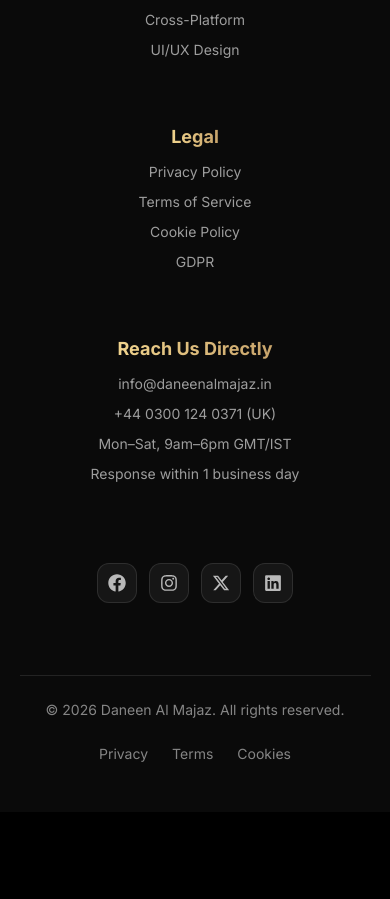
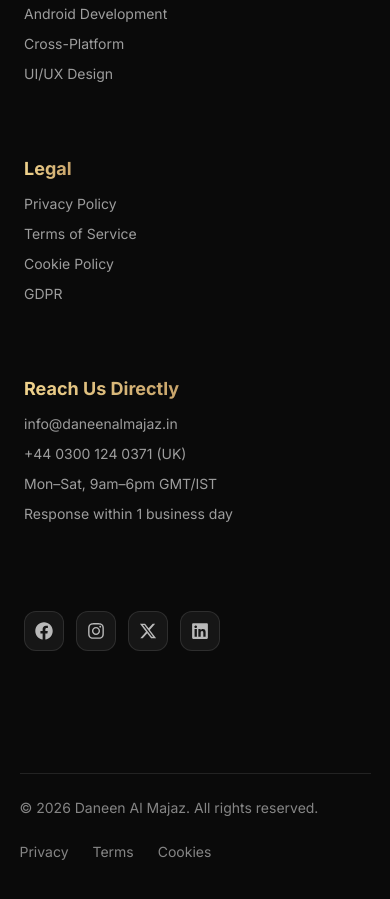
Before and after one commit to faheemnazir/landingpagedan, a React (Vite) app: page /gdpr in a window 390 px wide. Shown: the part 5526-6425 px from the top of the page. Before the commit the page ends 6338 px from the top, so only its background shows below. Built offline with nearby package versions, Linux system fonts and the light colour scheme.

Commit message:
fix(responsive): left-align footer on mobile, add left margins, implement full-width bottom CTA bar, adjust buttons

```diff
--- a/src/components/Footer.css
+++ b/src/components/Footer.css
@@ -335,19 +335,19 @@
 
 @media (max-width: 768px) {
   .scroll-to-top {
-    right: 24px;
-    bottom: 24px;
+    right: 88px;
+    bottom: 70px;
   }
 
   .footer-content {
-    padding: 40px 0 24px 0;
+    padding: 40px 24px 74px 24px;
   }
 
   .footer-top-row {
     flex-direction: column;
-    gap: 24px;
-    align-items: center;
-    text-align: center;
+    gap: 32px;
+    align-items: flex-start;
+    text-align: left;
   }
 
   .footer-brand {
@@ -366,8 +366,8 @@
 
   .link-group {
     order: 3;
-    align-items: center;
-    text-align: center;
+    align-items: flex-start;
+    text-align: left;
     margin-bottom: 8px;
   }
 
@@ -378,11 +378,11 @@
   .social-links {
     order: 4;
     margin-top: 16px;
-    justify-content: center;
+    justify-content: flex-start;
   }
 
   .link-group ul {
-    align-items: center;
+    align-items: flex-start;
   }
 
   .newsletter-form {
@@ -398,6 +398,7 @@
   .footer-bottom {
     flex-direction: column;
     gap: 24px;
-    text-align: center;
+    align-items: flex-start;
+    text-align: left;
   }
 }
--- a/src/components/Navbar.css
+++ b/src/components/Navbar.css
@@ -205,23 +205,28 @@
 }
 
 @media (max-width: 768px) {
+  .floating-call-btn.visible {
+    bottom: 70px; /* Push above full-width bottom bar */
+  }
+
   .floating-consult-btn.visible {
     display: flex;
     position: fixed;
-    bottom: 20px;
-    left: 50%;
-    transform: translateX(-50%);
+    bottom: 0;
+    left: 0;
+    width: 100%;
+    transform: none;
     z-index: 1000;
     background: var(--accent-gold, #C8A46B);
     color: #c30000; /* Red text to match LIMITED SLOTS AVAILABLE */
     font-weight: 900;
     text-transform: uppercase;
-    font-size: 12px;
+    font-size: 14px; /* Increased text size to fit card/bar better */
     letter-spacing: 0.5px;
     white-space: nowrap;
-    padding: 6px 14px; /* Matches LIMITED SLOTS AVAILABLE padding */
-    border-radius: 6px;
-    box-shadow: 0 4px 12px rgba(0, 0, 0, 0.4);
+    padding: 16px 20px; /* Taller bar spanning whole width */
+    border-radius: 0; /* Stretches to screen edges */
+    box-shadow: 0 -4px 12px rgba(0, 0, 0, 0.4);
     text-decoration: none;
     align-items: center;
     justify-content: center;
```
